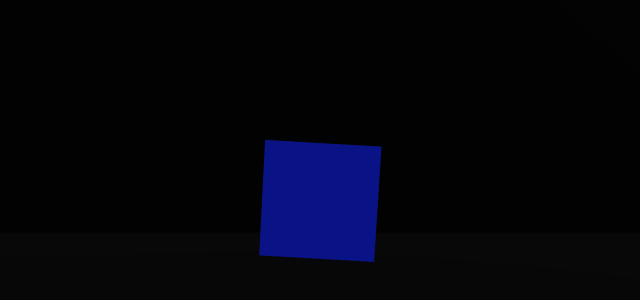
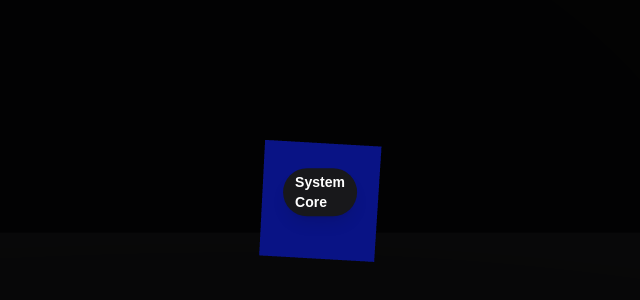
Before and after one commit to abikurian/spatial-room, a Next.js app: page / in a window 1280 px wide. Shown: the part 202-502 px from the top of the page, without its empty margins (320-960 px from the left). Built offline with nearby package versions, Linux system fonts and the light colour scheme.

Commit message:
feat(3d): implement spatially-tracked 2D HTML DOM overlays using drei

```diff
--- a/app/page.tsx
+++ b/app/page.tsx
@@ -3,7 +3,7 @@
 import { useRef, useState } from "react";
 import * as THREE from "three";
 import { Canvas, useFrame } from "@react-three/fiber";
-import { OrbitControls } from "@react-three/drei";
+import { OrbitControls, Html } from "@react-three/drei";
 
 function SpinningCube() {
   const meshRef = useRef<THREE.Mesh>(null!);
@@ -27,6 +27,11 @@ function SpinningCube() {
     >
       <boxGeometry args={isClicked ? [2, 2, 2] : [1, 1, 1]} />
       <meshStandardMaterial color={isHovered ? "#ec4899" : "#4f46e5"} />
+      <Html position={[0, 1.5, 0]} center>
+        <div className="bg-zinc-900 text-white px-3 py-1 rounded-full text-sm font-bold shadow-lg pointer-events-none">
+          {isClicked ? "Active Node" : "System Core"}
+        </div>
+      </Html>
     </mesh>
   );
 }
```
